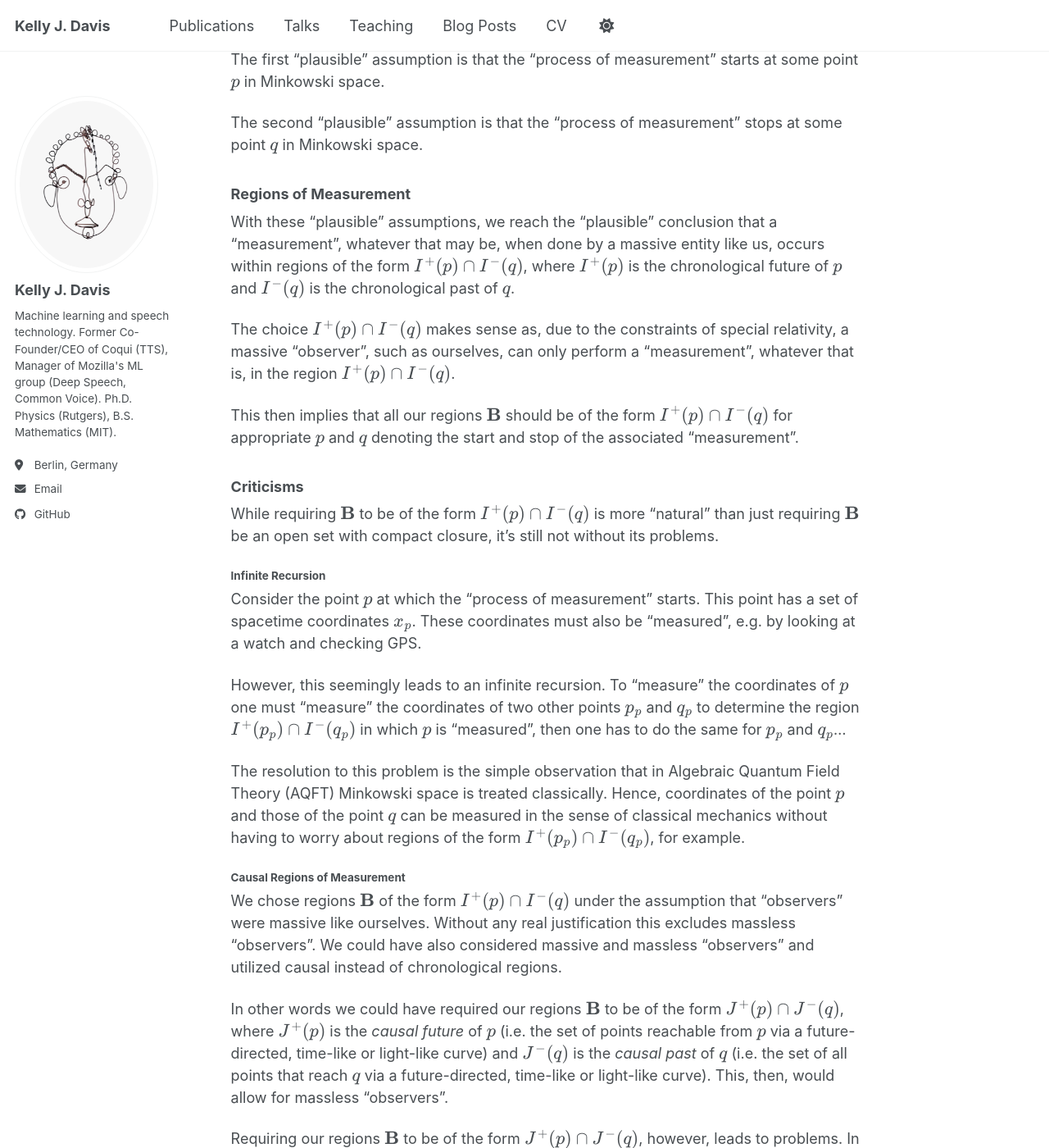
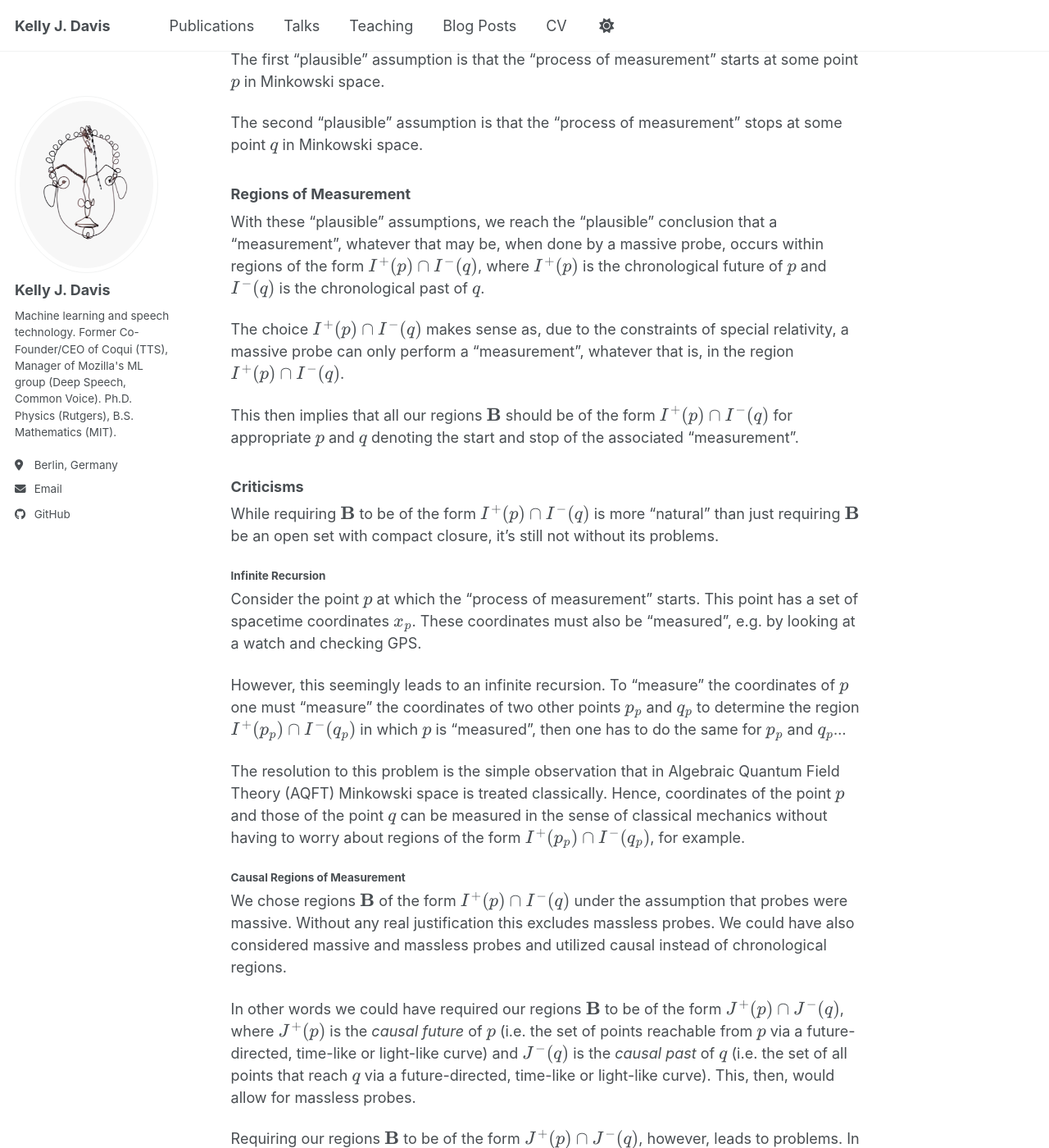
Before and after one commit to KellyJDavis/KellyJDavis.github.io, a Jekyll site: the page built from _posts/2026-05-04-haag-kastler-axioms.md, in a window 1280 px wide and 1400 px high, scrolled down 4289 px. Shown: the whole window at 82% size. Built offline with Jekyll 4.4.1, drawn with Linux system fonts in a browser that asks for light colours; a script bundle is joined from its source files by our own code; library files that are not in the unit come from our copies.

Commit message:
Slight clarifications

```diff
--- a/_posts/2026-05-04-haag-kastler-axioms.md
+++ b/_posts/2026-05-04-haag-kastler-axioms.md
@@ -92,9 +92,9 @@ The first "plausible" assumption is that the "process of measurement" starts at
 The second "plausible" assumption is that the "process of measurement" stops at some point $$q$$ in Minkowski space.
 
 ### Regions of Measurement
-With these "plausible" assumptions, we reach the "plausible" conclusion that a "measurement", whatever that may be, when done by a massive entity like us, occurs within regions of the form $$I^+(p) \cap I^-(q)$$, where $$I^+(p)$$ is the chronological future of $$p$$ and $$I^-(q)$$ is the chronological past of $$q$$.
+With these "plausible" assumptions, we reach the "plausible" conclusion that a "measurement", whatever that may be, when done by a massive probe, occurs within regions of the form $$I^+(p) \cap I^-(q)$$, where $$I^+(p)$$ is the chronological future of $$p$$ and $$I^-(q)$$ is the chronological past of $$q$$.
 
-The choice $$I^+(p) \cap I^-(q)$$ makes sense as, due to the constraints of special relativity, a massive "observer", such as ourselves, can only perform a "measurement", whatever that is, in the region $$I^+(p) \cap I^-(q)$$.
+The choice $$I^+(p) \cap I^-(q)$$ makes sense as, due to the constraints of special relativity, a massive probe can only perform a "measurement", whatever that is, in the region $$I^+(p) \cap I^-(q)$$.
 
 This then implies that all our regions $$\mathbf{B}$$ should be of the form $$I^+(p) \cap I^-(q)$$ for appropriate $$p$$ and $$q$$ denoting the start and stop of the associated "measurement".
 
@@ -110,9 +110,9 @@ However, this seemingly leads to an infinite recursion. To "measure" the coordin
 The resolution to this problem is the simple observation that in Algebraic Quantum Field Theory (AQFT) Minkowski space is treated classically. Hence, coordinates of the point $$p$$ and those of the point $$q$$ can be measured in the sense of classical mechanics without having to worry about regions of the form $$I^+(p_p) \cap I^-(q_p)$$, for example.
 
 #### Causal Regions of Measurement
-We chose regions $$\mathbf{B}$$ of the form $$I^+(p) \cap I^-(q)$$ under the assumption that "observers" were massive like ourselves. Without any real justification this excludes massless "observers". We could have also considered massive and massless "observers" and utilized causal instead of chronological regions.
+We chose regions $$\mathbf{B}$$ of the form $$I^+(p) \cap I^-(q)$$ under the assumption that probes were massive. Without any real justification this excludes massless probes. We could have also considered massive and massless probes and utilized causal instead of chronological regions.
 
-In other words we could have required our regions $$\mathbf{B}$$ to be of the form $$J^+(p) \cap J^-(q)$$, where $$J^+(p)$$ is the *causal future* of $$p$$ (i.e. the set of points reachable from $$p$$ via a future-directed, time-like or light-like curve) and $$J^-(q)$$ is the *causal past* of $$q$$ (i.e. the set of all points that reach $$q$$ via a future-directed, time-like or light-like curve). This, then, would allow for massless "observers".
+In other words we could have required our regions $$\mathbf{B}$$ to be of the form $$J^+(p) \cap J^-(q)$$, where $$J^+(p)$$ is the *causal future* of $$p$$ (i.e. the set of points reachable from $$p$$ via a future-directed, time-like or light-like curve) and $$J^-(q)$$ is the *causal past* of $$q$$ (i.e. the set of all points that reach $$q$$ via a future-directed, time-like or light-like curve). This, then, would allow for massless probes.
 
 Requiring our regions $$\mathbf{B}$$ to be of the form $$J^+(p) \cap J^-(q)$$, however, leads to problems. In particular, as the zero vector is light-like, the point $$\{p\}$$ is a light-like curve. Hence, the point $$\{p\}=J^+(p) \cap J^-(p)$$ would be an allowable form for a region $$\mathbf{B}$$ in this scenario.
 
```
